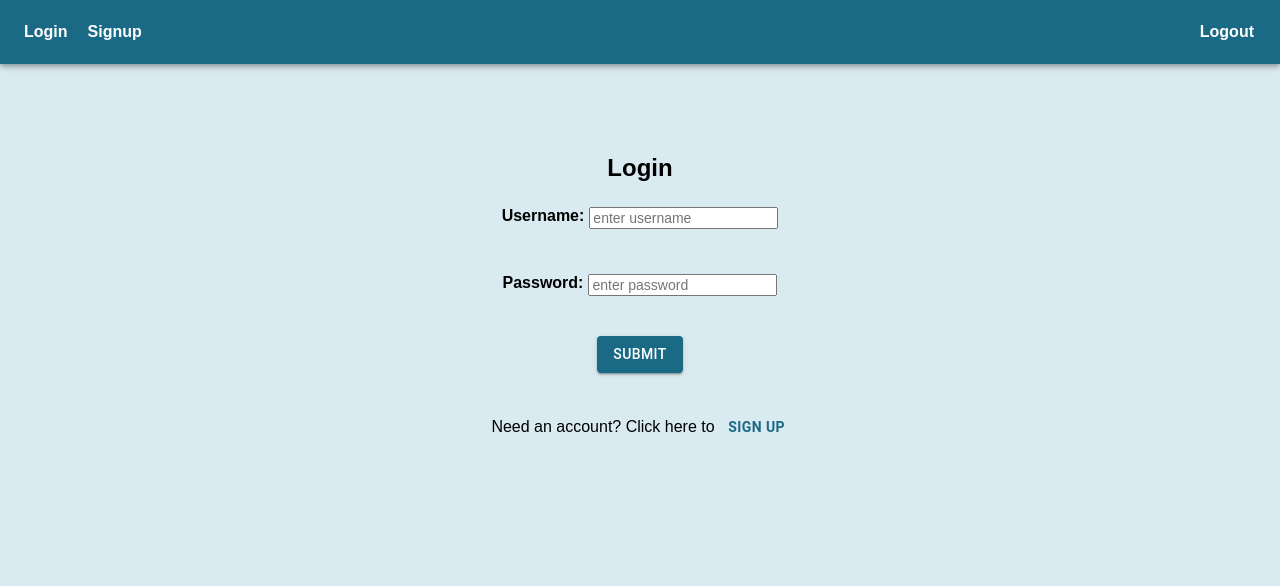
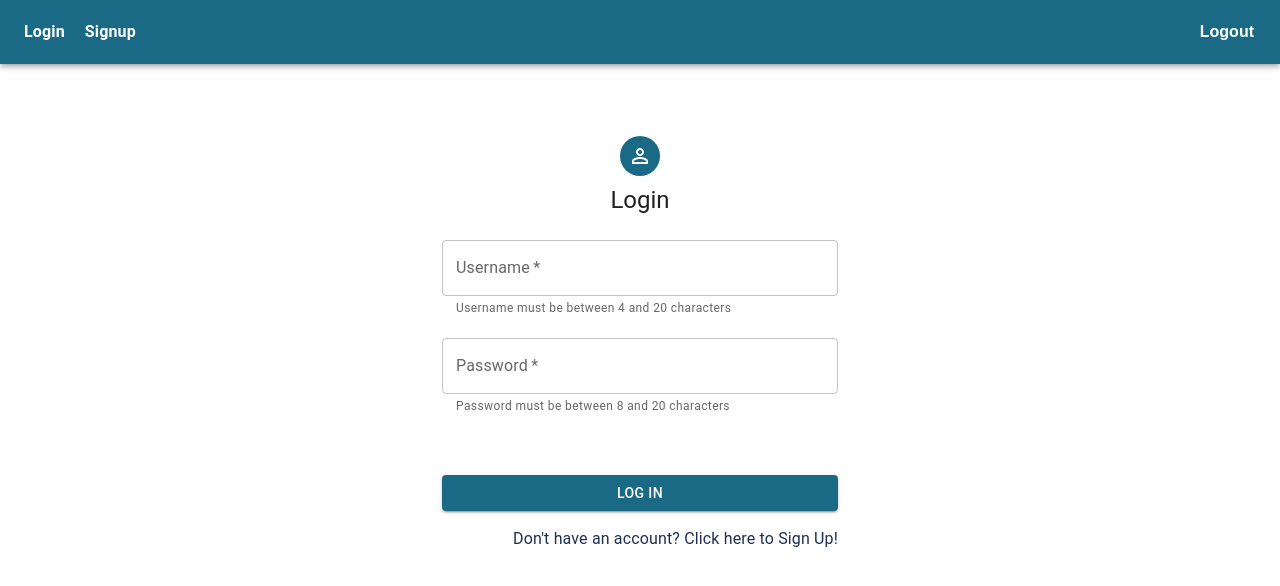
Before and after one commit to seth-allgire/bookshelf-react, a React (Create React App) app: page /login in a window 1280 px wide. Shown: the top 586 px of the page. Built offline with nearby package versions, Linux system fonts and the light colour scheme; no server answers.

Commit message:
finishes login and signup pages

```diff
--- a/src/bookshelf.css
+++ b/src/bookshelf.css
@@ -1,6 +1,5 @@
 body {
   margin: 0px;
-  background-color: #d9eaf0;
   font-family: Arial, Helvetica, sans-serif;
 }
 
@@ -10,6 +9,10 @@ body {
   font-weight: 600;
   margin-right: 20px;
   position: relative;
+}
+
+.error-container {
+  height: 40px;
 }
 
 .link:hover,
@@ -35,48 +38,8 @@ body {
   flex-direction: row;
   padding-top: 10px;
   width: 300px;
-  /* background-color: #248cb3; */
 }
 
 .cover-image {
   width: 75px;
 }
-
-.form-container {
-  display: flex;
-  flex-flow: row wrap;
-  padding: 5px;
-  justify-content: center;
-}
-
-.form-surround {
-  height: fit-content;
-  width: 350px;
-  margin-top: 50px;
-  padding-top: 30px;
-  padding-bottom: 50px;
-}
-
-.form-title {
-  font-weight: 600;
-  font-size: x-large;
-  padding-bottom: 20px;
-}
-
-.form-label {
-  text-align: right;
-  font-weight: 600;
-  margin-right: 5px;
-}
-
-.form-input {
-  flex-basis: 25%;
-  font-size: 14px;
-}
-
-.form-error {
-  color: #d63a1b;
-  font-style: italic;
-  height: 40px;
-  flex-basis: 100%;
-}
--- a/src/components/LoginPage.js
+++ b/src/components/LoginPage.js
@@ -1,7 +1,22 @@
 import React, { useState, useEffect, useContext } from "react";
+import { NavLink } from "react-router-dom";
 import { BookContext } from "../shared/BookContext";
-import { Button, Alert } from "@mui/material";
+import {
+  Button,
+  Alert,
+  Avatar,
+  CssBaseline,
+  TextField,
+  Grid,
+  Box,
+  Typography,
+  Container,
+} from "@mui/material";
+import PersonOutlinedIcon from "@mui/icons-material/PersonOutlineOutlined";
+import { createTheme, ThemeProvider } from "@mui/material";
 import useAxios from "../hooks/useAxios";
+
+const theme = createTheme();
 
 function LoginPage() {
   const [error, setError] = useState(false);
@@ -9,7 +24,11 @@ function LoginPage() {
   const [password, setPassword] = useState("");
   const { setUser } = useContext(BookContext);
   const [userObj, setUserOjb] = useState(null);
-  const { json } = useAxios("/api/users/login", "post", userObj);
+  const { json, error: resError } = useAxios(
+    "/api/users/login",
+    "post",
+    userObj
+  );
 
   useEffect(() => {
     if (json && json.success) {
@@ -17,65 +36,82 @@ function LoginPage() {
     }
   }, [setUser, json]);
 
+  const handleSubmit = (event) => {
+    event.preventDefault();
+  };
+
   return (
-    <div>
-      <div className="form-container">
-        <div className="form-surround">
-          <div className="form-container form-title">Login</div>
-          <div className="form-container">
-            <label className="form-label" htmlFor="username">
-              Username:
-            </label>
-            <input
-              className="form-input"
+    <ThemeProvider theme={theme}>
+      <Container component="main" maxWidth="xs">
+        <CssBaseline />
+        <Box
+          sx={{
+            marginTop: 8,
+            display: "flex",
+            flexDirection: "column",
+            alignItems: "center",
+          }}
+        >
+          <Avatar sx={{ m: 1, bgcolor: "#1A6A86" }}>
+            <PersonOutlinedIcon />
+          </Avatar>
+          <Typography component="h1" variant="h5">
+            Login
+          </Typography>
+          <Box
+            component="form"
+            noValidate
+            onSubmit={handleSubmit}
+            sx={{ mt: 3 }}
+          >
+            <Grid container spacing={2}>
+              <Grid item xs={12}>
+                <TextField
+                  sx={{ mb: "3px" }}
+                  error={error && (username.length < 4 || username.length > 20)}
+                  required
+                  fullWidth
+                  id="username"
+                  label="Username"
+                  name="username"
+                  autoComplete="username"
                   value={username}
                   onChange={(e) => setUsername(e.target.value)}
-              id="username"
-              placeholder="enter username"
-            ></input>
-            <div className="form-error">
-              {error && username.length < 4 && (
-                <Alert
-                  severity="error"
-                  sx={{
-                    height: "20px",
-                    marginTop: "5px",
-                    paddingBottom: "none",
-                  }}
-                >
-                  Username must be at least 4 characters
-                </Alert>
-              )}
-            </div>
-            <div className="form-container">
-              <label className="form-label" htmlFor="password">
-                Password:
-              </label>
-              <input
-                className="form-input"
+                  helperText="Username must be between 4 and 20 characters"
+                />
+              </Grid>
+              <Grid item xs={12}>
+                <TextField
+                  sx={{ mb: "3px" }}
+                  error={error && (password.length < 8 || password.length > 20)}
+                  required
+                  fullWidth
+                  name="password"
+                  label="Password"
                   type="password"
+                  id="password"
+                  autoComplete="new-password"
                   value={password}
                   onChange={(e) => setPassword(e.target.value)}
-                id="password"
-                placeholder="enter password"
-              ></input>
-              <div className="form-error">
-                {error && password.length < 8 && (
-                  <Alert
-                    severity="error"
+                  helperText="Password must be between 8 and 20 characters"
+                />
+                <div className="error-container">
+                  {resError && <Alert severity="error">{resError}</Alert>}
+                </div>
+              </Grid>
+            </Grid>
+            <Button
+              type="submit"
+              fullWidth
+              variant="contained"
               sx={{
-                      height: "20px",
-                      marginTop: "5px",
-                      paddingBottom: "none",
+                mt: "15px",
+                mb: 2,
+                bgcolor: "#1A6A86",
+                "&:hover": {
+                  background: "#1a6986bb",
+                },
               }}
-                  >
-                    Password must be at least 8 characters
-                  </Alert>
-                )}
-              </div>
-              <Button
-                variant="contained"
-                sx={{ bgcolor: "#1a6a86", "&:hover": { bgcolor: "#248cb3" } }}
               onClick={() => {
                 if (username.length < 4 || password.length < 8) {
                   setError(true);
@@ -85,36 +121,23 @@ function LoginPage() {
                 setUser(username);
               }}
             >
-                Submit
+              Log In
             </Button>
-              <div className="form-error">
-                {json && <Alert severity="error">{json.error}</Alert>}
-              </div>
-              <div className="form-container">
-                <div>Need an account? Click here to</div>
-                <Button
-                  href="/createAcct"
-                  variant="contained"
-                  sx={{
-                    bgcolor: "#d9eaf0",
-                    boxShadow: "none",
-                    color: "#1a6a86",
-                    padding: "0px",
-                    lineHeight: "16px",
-                    marginLeft: "10px",
-                    fontWeight: "600",
-                    marginBottom: "0px",
-                    "&:hover": { bgcolor: "#d9eaf0" },
-                  }}
+            <Grid container justifyContent="flex-end">
+              <Grid item>
+                <NavLink
+                  to="/signup"
+                  variant="body2"
+                  style={{ color: "#1f2f53", textDecoration: "none" }}
                 >
-                  Sign Up
-                </Button>
-              </div>
-            </div>
-          </div>
-        </div>
-      </div>
-    </div>
+                  Don't have an account? Click here to Sign Up!
+                </NavLink>
+              </Grid>
+            </Grid>
+          </Box>
+        </Box>
+      </Container>
+    </ThemeProvider>
   );
 }
 
--- a/src/components/Menu.js
+++ b/src/components/Menu.js
@@ -22,7 +22,7 @@ function Menu() {
   };
   return (
     <>
-      <AppBar position="static" sx={{ bgcolor: "rgb(26, 106, 134)" }}>
+      <AppBar position="static" sx={{ bgcolor: "#1A6A86" }}>
         <Toolbar variant="regular">
           {!user.username && (
             <>
--- a/src/components/SignupPage.js
+++ b/src/components/SignupPage.js
@@ -1,7 +1,21 @@
-import React from "react";
-import { useState } from "react";
+import React, { useState } from "react";
+import { NavLink } from "react-router-dom";
 import useAxios from "../hooks/useAxios";
-import { Alert, Button, Input, InputLabel } from "@mui/material";
+import {
+  Alert,
+  Button,
+  Avatar,
+  CssBaseline,
+  TextField,
+  Grid,
+  Box,
+  Typography,
+  Container,
+} from "@mui/material";
+import PersonAddOutlinedIcon from "@mui/icons-material/PersonAddOutlined";
+import { createTheme, ThemeProvider } from "@mui/material";
+
+const theme = createTheme();
 
 function SignupPage() {
   const [username, setUsername] = useState("");
@@ -9,86 +23,138 @@ function SignupPage() {
   const [password, setPassword] = useState("");
   const [error, setError] = useState(false);
   const [userObj, setUserObj] = useState(null);
-  const { json } = useAxios("/api/users/signup", "post", userObj);
+  const { json, error: resError } = useAxios(
+    "/api/users/signup",
+    "post",
+    userObj
+  );
+
+  const handleSubmit = (event) => {
+    event.preventDefault();
+  };
 
   return (
-    <div>
-      <InputLabel htmlFor="username">Username:</InputLabel>
-      <Input
-        className="form-input"
+    <ThemeProvider theme={theme}>
+      <Container component="main" maxWidth="xs">
+        <CssBaseline />
+        <Box
+          sx={{
+            marginTop: 8,
+            display: "flex",
+            flexDirection: "column",
+            alignItems: "center",
+          }}
+        >
+          <Avatar sx={{ m: 1, bgcolor: "#1A6A86" }}>
+            <PersonAddOutlinedIcon />
+          </Avatar>
+          <Typography component="h1" variant="h5">
+            Signup
+          </Typography>
+          <Box
+            component="form"
+            noValidate
+            onSubmit={handleSubmit}
+            sx={{ mt: 3 }}
+          >
+            <Grid container spacing={2}>
+              <Grid item xs={12}>
+                <TextField
+                  error={error && (username.length < 4 || username.length > 20)}
+                  required
+                  fullWidth
+                  id="username"
+                  label="Username"
+                  name="username"
+                  autoComplete="username"
                   value={username}
                   onChange={(e) => setUsername(e.target.value)}
-        id="username"
-        placeholder="enter username"
-      ></Input>
-      <div className="form-error">
-        {error && username.length < 4 && (
-          <Alert severity="error">Username must be at least 4 characters</Alert>
+                  helperText="Username must be between 4 and 20 characters in length"
+                />
+              </Grid>
+              <Grid item xs={12}>
+                <TextField
+                  required
+                  fullWidth
+                  error={error && (password.length < 8 || password.length > 20)}
+                  name="password"
+                  label="Password"
+                  type="password"
+                  id="password"
+                  autoComplete="new-password"
+                  value={password}
+                  onChange={(e) => setPassword(e.target.value)}
+                  helperText="Password must be between 8 and 20 characters"
+                />
+              </Grid>
+              <Grid item xs={12}>
+                <TextField
+                  required
+                  fullWidth
+                  error={error && password !== confPassword}
+                  name="confPassword"
+                  label="Confirm Password"
+                  type="password"
+                  id="confPassword"
+                  autoComplete="confirm-new-password"
+                  value={confPassword}
+                  onChange={(e) => setConfPassword(e.target.value)}
+                  helperText="Passwords must match"
+                />
+                <div className="error-container">
+                  {resError && <Alert severity="error">{resError}</Alert>}
+                  {json && json.data && (
+                    <Alert severity="success">{json.data}</Alert>
                   )}
                 </div>
-      <InputLabel htmlFor="password">Password:</InputLabel>
-      <Input
-        type="password"
-        value={password}
-        onChange={(e) => setPassword(e.target.value)}
-        id="password"
-        placeholder="enter password"
-      ></Input>
-      <div className="form-error">
-        {error && password.length < 8 && (
-          <Alert severity="error">Password must be at least 8 characters</Alert>
-        )}
-      </div>
-      <InputLabel htmlFor="confPassword">Confirm Password:</InputLabel>
-      <Input
-        className="form-input"
-        type="password"
-        value={confPassword}
-        onChange={(e) => setConfPassword(e.target.value)}
-        id="confPassword"
-        placeholder="Password"
-      ></Input>
-      <div className="form-error">
-        {error && password !== confPassword && (
-          <Alert severity="error">Passwords do no match</Alert>
-        )}
-      </div>
+              </Grid>
+            </Grid>
             <Button
+              type="submit"
+              fullWidth
               variant="contained"
+              sx={{
+                mt: "10px",
+                mb: 2,
+                bgcolor: "#1A6A86",
+                "&:hover": {
+                  background: "#1a6986bb",
+                },
+              }}
               onClick={() => {
-          if (username.length < 4 || password.length < 8) {
+                if (
+                  username.length < 4 ||
+                  password.length < 8 ||
+                  password !== confPassword
+                ) {
                   setError(true);
                   return;
                 }
-          if (password !== confPassword) {
-            setError(true);
-            return;
-          }
+
                 setUserObj({ username, password });
               }}
             >
-        Submit
+              Sign Up
             </Button>
-      <div className="form-error">
-        {json && json.error && <Alert severity="error">{json.error}</Alert>}
-        {json && json.data && (
-          <>
-            <div className="form-container">
-              <Alert severity="success">{json.data}</Alert>
-            </div>
-            <div className="form-container">
-              <Button
-                href="/login"
-                variant="containedPrimary"
-                sx={{ fontStyle: "normal" }}
+            <Grid container justifyContent="flex-end">
+              <Grid item>
+                <NavLink
+                  to="/login"
+                  variant="body2"
+                  style={{
+                    color: "#1f2f53",
+                    textDecoration: "none",
+                    paddingBottom: "70px",
+                  }}
                 >
-                Login
-              </Button>
-            </div>
-          </>
-        )}
-      </div>
-    </div>
+                  Already have an account? Click here to Log In
+                </NavLink>
+              </Grid>
+            </Grid>
+          </Box>
+        </Box>
+      </Container>
+    </ThemeProvider>
   );
 }
 
```
Lines whose indentation alone changed are shown as unchanged.
